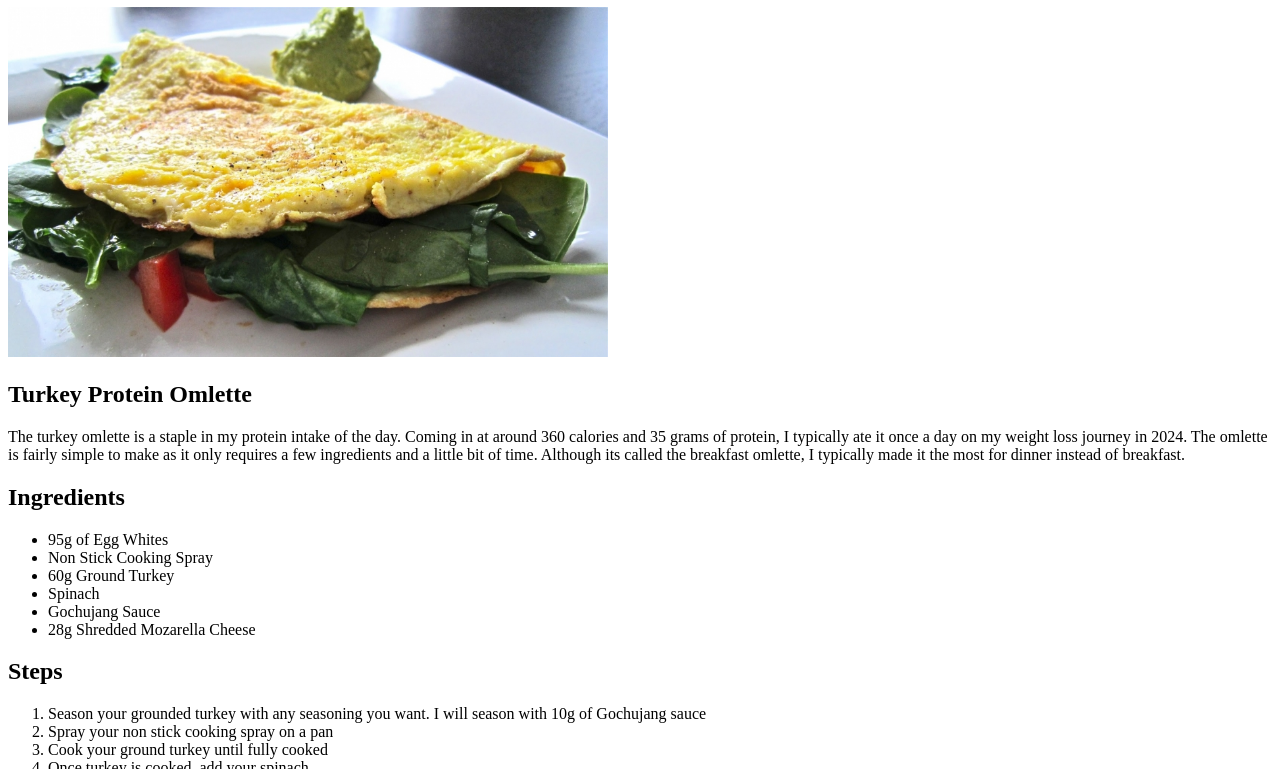
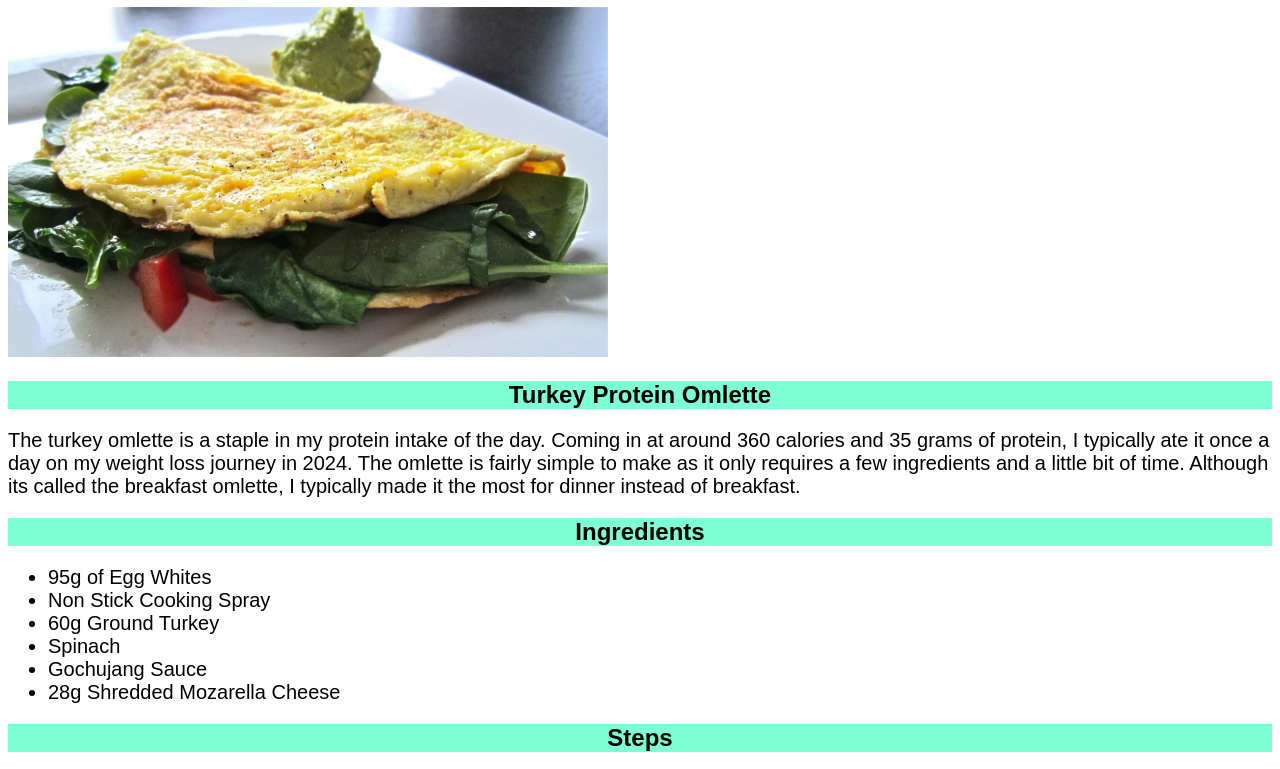
Before and after one commit to Redwin0430/odin-recipes, a plain HTML site: page recipes/omlette.html in a window 1280 px wide. Shown: the part 99-868 px from the top of the page. Drawn offline with Linux system fonts and the light colour scheme.

Commit message:
Implement css stylesheets to all html files
Played around with basic properties in styles.css

```diff
--- a/recipes/omlette.html
+++ b/recipes/omlette.html
@@ -3,6 +3,7 @@
     <head>
         <meta charset="UTF-8">
         <title>Breakfast Omlette</title>
+        <link rel="stylesheet" href="../styles.css">
     </head>
 
     <body>
--- /dev/null
+++ b/styles.css
@@ -0,0 +1,17 @@
+body {
+    font-family: Arial, Tahoma, sans-serif;
+}
+
+h1,
+h2,
+h3 {
+   text-align: center;
+   background-color: aquamarine;
+   font-weight: 900;
+}
+
+ul li,
+ol li,
+p {
+    font-size: 20px;
+}
```
Also changed, not shown: index.html (+1 -0 lines), recipes/shake.html (+1 -0 lines), recipes/tacos.html (+1 -0 lines).
